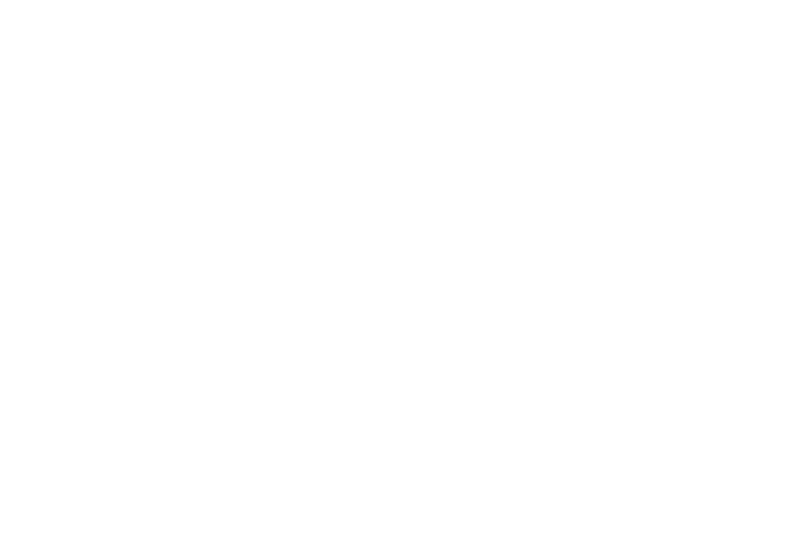
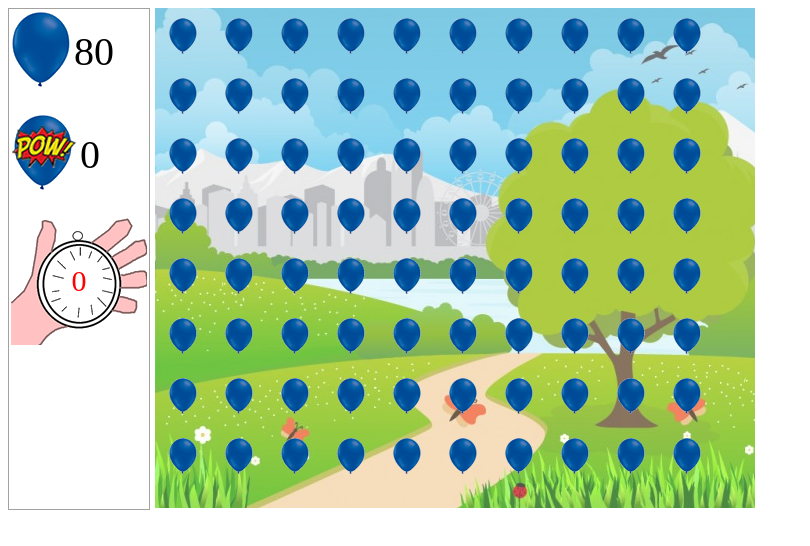
Before and after one commit to BrunoTardio/js, a plain HTML site: page estourando_baloes/jogo.html in a window 1280 px wide. Shown: the whole page, without its empty margins (0-810 px from the left). Drawn offline with Linux system fonts and the light colour scheme.

Commit message:
finalizacao

```diff
--- a/estourando_baloes/jogo.html
+++ b/estourando_baloes/jogo.html
@@ -5,10 +5,47 @@
 
 		<title>Estourando balões</title>
 
+		<script src="jogo.js"></script>
+
 	</head>
 
-	<body>
+	<body onload="iniciaJogo()">
+		<div style="float:left; width:auto; height:500px; background: #FFF; border: solid 1px #A2A2A2; margin-right: 5px;">
+			<table border="0">
+				<tr>
+					<td>
+						<img src="imagens/balao_azul_grande.png" />
+					</td>
+					<td>
+						<span id="baloes_inteiros" style="font-size: 40px;"></span>
+					</td>
+				</tr>
+			</table>
 
+			<br />
+			<table border="0">
+				<tr>
+					<td>
+						<img src="imagens/balao_azul_grande_estourado.png" />
+					</td>
+					<td>
+						<span id="baloes_estourados" style="font-size: 40px;"></span>
+					</td>
+				</tr>
+			</table>
+
+			<br/>
+			<table border="0" style="width: 140px; height: 132px;">
+				<tr>
+					<td style="background: url('imagens/cronometro.png'); text-align:center">
+						<span id="cronometro" style="color: red; font-size: 30px;"></span>
+					</td>
+				</tr>
+			</table>
+
+		</div>
+
+		<div id="cenario" style="float: left; width: 600px; height: 500px; background: url('imagens/cenario.png'); background-position: bottom;"></div>
 	</body>
 
 </html>
--- /dev/null
+++ b/estourando_baloes/jogo.js
@@ -0,0 +1,110 @@
+var timerId = null; //variável que armazena a chamada da função timeout
+
+function iniciaJogo(){
+
+	var url = window.location.search;
+
+	var nivel_jogo = url.replace("?", "");
+
+	var tempo_segundos = 0;
+
+	if(nivel_jogo == 1) { //1 fácil -> 120segundos
+		tempo_segundos = 120;
+	}
+
+	if(nivel_jogo == 2) { //2 normal -> 60segundos
+		tempo_segundos = 60;
+	}
+
+	if(nivel_jogo == 3) { //3 difícil -> 30segundos
+		tempo_segundos = 30;
+	}
+
+	//inserindo segundos no span
+	document.getElementById('cronometro').innerHTML = tempo_segundos;
+
+	// quantidade de balões
+	var qtde_baloes = 80;
+
+	cria_baloes(qtde_baloes);
+
+	//imprimir qtde baloes inteiros
+	document.getElementById('baloes_inteiros').innerHTML = qtde_baloes;
+	document.getElementById('baloes_estourados').innerHTML = 0;
+
+	contagem_tempo(tempo_segundos + 1)
+
+}
+
+function contagem_tempo(segundos){
+
+	segundos = segundos - 1;
+
+	if(segundos == -1){
+		clearTimeout(timerId); //para a execução da função do settimeout
+		game_over();
+		return false;
+	}
+
+	document.getElementById('cronometro').innerHTML = segundos;
+
+	timerId = setTimeout("contagem_tempo("+segundos+")", 1000);
+}
+
+function game_over(){
+	alert('Fim de jogo, você não conseguiu estourar todos os balões a tempo');
+}
+
+function cria_baloes(qtde_baloes){
+
+	for(var i = 1; i <= qtde_baloes; i++){
+
+		var balao = document.createElement("img");
+		balao.src = 'imagens/balao_azul_pequeno.png';
+		balao.style.margin = '10px';
+		balao.id = 'b'+i;
+		balao.onclick = function(){ estourar(this); };
+
+		document.getElementById('cenario').appendChild(balao);
+	}
+}
+
+function estourar(e){
+
+	var id_balao = e.id;
+
+	document.getElementById(id_balao).src = 'imagens/balao_azul_pequeno_estourado.png';
+
+	pontuacao(-1);
+
+}
+
+function pontuacao(acao){
+
+	var baloes_inteiros = document.getElementById('baloes_inteiros').innerHTML;
+	var baloes_estourados  = document.getElementById('baloes_estourados').innerHTML;
+
+	baloes_inteiros = parseInt(baloes_inteiros);
+	baloes_estourados = parseInt(baloes_estourados);
+
+	baloes_inteiros = baloes_inteiros + acao;
+	baloes_estourados = baloes_estourados - acao;
+
+	document.getElementById('baloes_inteiros').innerHTML = baloes_inteiros;
+	document.getElementById('baloes_estourados').innerHTML = baloes_estourados;
+
+	situacao_jogo(baloes_inteiros);
+
+
+}
+
+function situacao_jogo(baloes_inteiros){
+	if(baloes_inteiros == 0){
+		alert('Parabéns, você conseguiu estourar todos os balões a tempo');
+		parar_jogo();
+	}
+}
+
+function parar_jogo(){
+	clearTimeout(timerId);
+}
```
Also changed, not shown: estourando_baloes/index.html (+17 -0 lines).
